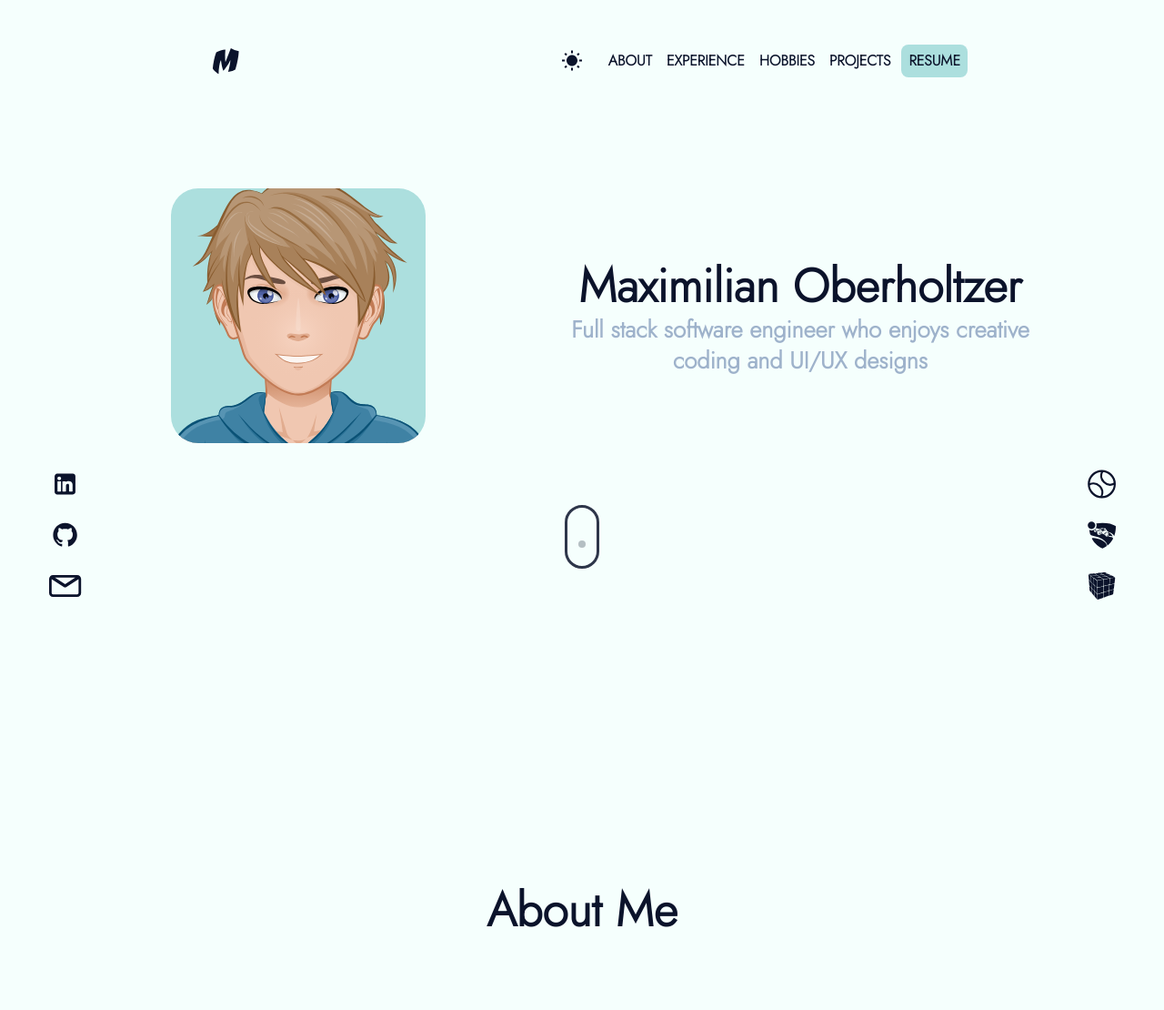
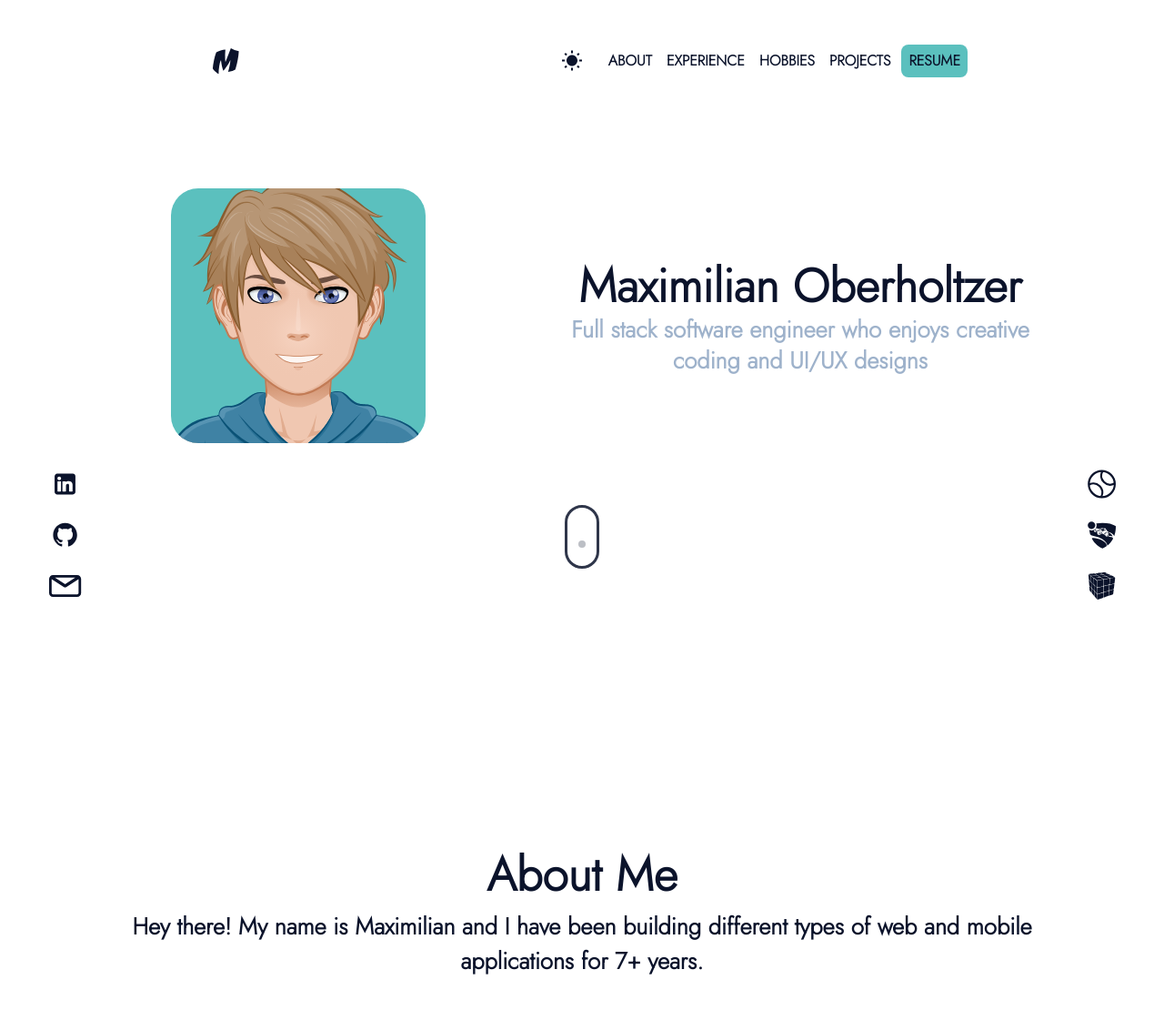
Before and after one commit to Maximilian-Oberholtzer/maximilian-portfolio, a React (Create React App) app: page / in a window 1280 px wide. Shown: the top 1110 px of the page at 91% size. Built offline with nearby package versions, Linux system fonts and the light colour scheme.

Commit message:
Style changes, Theme color palette refactoring

```diff
--- a/src/Theme.js
+++ b/src/Theme.js
@@ -32,20 +32,20 @@ export const lightTheme = createTheme({
     },
   },
   palette: {
-    darkBlue: {
+    background: {
+      main: "#FFFFFF",
+    },
+    backgroundSecondary: {
+      main: "#5BC0BE",
+    },
+    buttonHover: {
+      main: "#3E9F9D",
+    },
+    textMain: {
+      main: "#0B132B",
+    },
+    textSecondary: {
       main: "#9EB2CB",
-    },
-    secondBlue: {
-      main: "#ACDFDE",
-    },
-    mainBlue: {
-      main: "#F5FFFD",
-    },
-    darkWhite: {
-      main: "#7DCDCB",
-    },
-    white: {
-      main: "#0B132B",
     },
   },
 });
@@ -81,20 +81,20 @@ export const darkTheme = createTheme({
     },
   },
   palette: {
-    darkBlue: {
-      main: "#6FFFE9",
+    background: {
+      main: "#0B132B",
     },
-    secondBlue: {
+    backgroundSecondary: {
       main: "#3A506B",
     },
-    mainBlue: {
-      main: "#0B132B",
-    },
-    darkWhite: {
+    buttonHover: {
       main: "#53739A",
     },
-    white: {
+    textMain: {
       main: "#FEFFFF",
+    },
+    textSecondary: {
+      main: "#6FFFE9",
     },
   },
 });
--- a/src/components/Loader.js
+++ b/src/components/Loader.js
@@ -37,7 +37,7 @@ const Loader = () => {
         justifyContent: "center",
         alignItems: "center",
         height: "100vh",
-        backgroundColor: theme.palette.mainBlue.main,
+        backgroundColor: theme.palette.background.main,
       }}
     >
       <div className={hasLoaded ? "animate__animated animate__fadeOut" : ""}>
@@ -52,7 +52,7 @@ const Loader = () => {
             d="M 861,970 C 799,805 745,659 742,645 c -2,-14 -8,-25 -12,-25 -15,0 -23,175 -17,383 l 6,207 -22,-4 c -12,-3 -39,-8 -61,-11 -67,-11 -209,-55 -277,-86 l -65,-30 -32,-97 C 206,808 165,616 140,407 c -10,-86 -10,-90 14,-132 14,-24 47,-62 73,-85 50,-45 160,-120 175,-120 4,0 8,42 8,93 0,151 46,419 88,517 l 19,45 7,-70 c 16,-159 84,-435 107,-435 29,0 198,249 284,417 24,48 44,84 44,78 1,-5 -6,-55 -14,-110 -21,-151 -52,-294 -92,-429 -4,-16 -1,-17 38,-11 67,10 218,54 259,75 29,15 40,28 48,57 45,171 63,244 85,353 32,155 54,300 63,408 6,70 5,82 -8,82 -35,0 -196,53 -274,90 -45,22 -84,40 -86,40 -2,0 -54,-135 -117,-300 z m 360,165 c 104,-32 103,-29 83,-189 -27,-223 -116,-623 -146,-663 -19,-24 -249,-95 -263,-81 -2,2 8,48 21,103 58,237 77,401 51,424 -19,15 -46,-16 -87,-99 C 818,507 661,270 641,270 c -18,0 -69,217 -86,365 -8,67 -28,107 -49,99 -49,-19 -125,-354 -126,-551 0,-35 -4,-63 -9,-63 -12,0 -96,63 -144,109 -65,61 -70,78 -57,189 14,124 64,374 95,477 42,139 48,155 69,168 41,27 247,92 322,102 l 30,5 -4,-218 c -5,-279 10,-374 56,-346 10,6 66,138 134,315 65,167 117,305 118,306 0,1 33,-13 73,-31 39,-19 111,-46 158,-61 z"
             transform="translate(0.000000,136.000000) scale(0.100000,-0.100000)"
             fill="none"
-            stroke={theme.palette.white.main}
+            stroke={theme.palette.textMain.main}
             strokeWidth="50"
             variants={pathVariants}
           />
--- a/src/components/Main.js
+++ b/src/components/Main.js
@@ -12,7 +12,7 @@ const Main = () => {
   const showSideAnchor = useMediaQuery(theme.breakpoints.down("lg"));
 
   return (
-    <div style={{ backgroundColor: theme.palette.mainBlue.main }}>
+    <div style={{ backgroundColor: theme.palette.background.main }}>
       {showSideAnchor ? <></> : <SideAnchorLinks />}
 
       <Container className={classes.mainContainer}>
--- a/src/components/Styles.js
+++ b/src/components/Styles.js
@@ -54,7 +54,7 @@ const useStyles = makeStyles((theme) => ({
     },
     "&:hover": {
       "& svg": {
-        fill: theme.palette.darkBlue.main + " !important",
+        fill: theme.palette.textSecondary.main + " !important",
         width: "2.5rem",
       },
     },
@@ -68,7 +68,7 @@ const useStyles = makeStyles((theme) => ({
   },
   title: {
     flexGrow: 1,
-    color: theme.palette.white.main + " !important",
+    color: theme.palette.textMain.main + " !important",
   },
   appBarContainer: {
     flexDirection: "column",
@@ -88,7 +88,7 @@ const useStyles = makeStyles((theme) => ({
     transitionDelay: "0.s",
     transform: "translate3d(0,0,0)",
     boxShadow: "none !important",
-    backgroundColor: theme.palette.mainBlue.main + " !important",
+    backgroundColor: theme.palette.background.main + " !important",
     border: "none !important",
     padding: "2rem 5rem 2rem 5rem",
     [theme.breakpoints.down("sm")]: {
@@ -100,7 +100,7 @@ const useStyles = makeStyles((theme) => ({
     //   "all 0.4s cubic-bezier(0.645,0.045,0.355,1), background-color 0ms !important",
     // transitionDelay: "0.1s",
     transform: "translate3d(0,0,0)",
-    backgroundColor: theme.palette.mainBlue.main + " !important",
+    backgroundColor: theme.palette.background.main + " !important",
     boxShadow: "none !important",
     padding: "0.5rem 5rem 0.5rem 5rem",
     [theme.breakpoints.down("sm")]: {
@@ -108,34 +108,34 @@ const useStyles = makeStyles((theme) => ({
     },
   },
   appBarButton: {
-    color: theme.palette.white.main + " !important",
+    color: theme.palette.textMain.main + " !important",
     "&:hover": {
-      color: theme.palette.darkBlue.main + " !important",
+      color: theme.palette.textSecondary.main + " !important",
     },
   },
   resumeButton: {
     borderRadius: "8px !important",
-    backgroundColor: theme.palette.secondBlue.main + " !important",
-    color: theme.palette.white.main + " !important",
+    backgroundColor: theme.palette.backgroundSecondary.main + " !important",
+    color: theme.palette.textMain.main + " !important",
     "&:hover": {
-      backgroundColor: theme.palette.darkWhite.main + " !important",
+      backgroundColor: theme.palette.buttonHover.main + " !important",
     },
   },
   //Drawer Styles//
   drawerButton: {
-    color: theme.palette.white.main,
+    color: theme.palette.textMain.main,
     fontSize: "2rem !important",
     zIndex: "3 !important",
   },
   drawer: {
     "& div.MuiPaper-root": {
-      backgroundColor: theme.palette.mainBlue.main,
+      backgroundColor: theme.palette.background.main,
       width: "50vw",
       maxWidth: "20rem",
       textAlign: "center",
       justifyContent: "center",
       padding: "1.5rem 0 0 0",
-      color: theme.palette.white.main,
+      color: theme.palette.textMain.main,
       zIndex: "2 !important",
     },
   },
--- a/src/components/sections/About.js
+++ b/src/components/sections/About.js
@@ -10,8 +10,12 @@ const About = () => {
   return (
     <section className={classes.aboutRoot}>
       <Container className={classes.aboutContainer}>
-        <Typography className={classes.aboutTitle} component="h1" variant="h5">
+        <Typography className={classes.aboutTitle} component="h1">
           About Me
+        </Typography>
+        <Typography className={classes.aboutSubText} component="h1">
+          Hey there! My name is Maximilian and I have been building different
+          types of web and mobile applications for 7+ years.
         </Typography>
       </Container>
     </section>
--- a/src/components/sections/Styles.js
+++ b/src/components/sections/Styles.js
@@ -9,9 +9,8 @@ const useStyles = makeStyles((theme) => ({
     flexWrap: "wrap",
     alignContent: "center",
     justifyContent: "center",
-    backgroundColor: theme.palette.mainBlue.main,
+    backgroundColor: theme.palette.background.main,
     minHeight: "100vh",
-    [theme.breakpoints.down("md")]: {},
   },
   heroContainer: {
     display: "flex !important",
@@ -43,13 +42,13 @@ const useStyles = makeStyles((theme) => ({
   },
   heroTitle: {
     fontWeight: "bold !important",
-    color: theme.palette.white.main,
+    color: theme.palette.textMain.main,
     marginBottom: theme.spacing(0),
     fontSize: "clamp(32px, 4vw, 56px) !important",
   },
   heroSubText: {
     marginTop: theme.spacing(3),
-    color: theme.palette.darkBlue.main + " !important",
+    color: theme.palette.textSecondary.main + " !important",
     fontSize: "clamp(20px, 2vw, 26px) !important",
   },
   heroImageContainer: {
@@ -60,7 +59,7 @@ const useStyles = makeStyles((theme) => ({
     animationDuration: "3s",
     width: "280px",
     borderRadius: "30px",
-    backgroundColor: theme.palette.secondBlue.main,
+    backgroundColor: theme.palette.backgroundSecondary.main,
     textAlign: "center",
     margin: "2rem 4rem 2rem 4rem ",
     [theme.breakpoints.down("lg")]: {
@@ -71,9 +70,9 @@ const useStyles = makeStyles((theme) => ({
     },
   },
   scrollerIcon: {
-    border: "3px solid " + theme.palette.white.main + " !important",
+    border: "3px solid " + theme.palette.textMain.main + " !important",
     "&::before": {
-      backgroundColor: theme.palette.white.main + " !important",
+      backgroundColor: theme.palette.textMain.main + " !important",
     },
   },
   ////////////////
@@ -92,14 +91,17 @@ const useStyles = makeStyles((theme) => ({
     alignItems: "center",
     alignSelf: "center",
     boxSizing: "unset !important",
-    // ["@media (max-height: 670px)"]: {
-    //   paddingTop: "102px",
-    // },
+    maxWidth: "1000px !important",
   },
   aboutTitle: {
     fontWeight: "bold !important",
-    color: theme.palette.white.main,
+    color: theme.palette.textMain.main,
     fontSize: "clamp(32px, 4vw, 56px) !important",
+  },
+  aboutSubText: {
+    color: theme.palette.textMain.main,
+    fontSize: "clamp(20px, 2vw, 26px) !important",
+    textAlign: "center",
   },
 }));
 
```
Also changed, not shown: src/components/Navbar.js (+1 -1 lines), src/components/SideAnchorLinks.js (+6 -6 lines).
